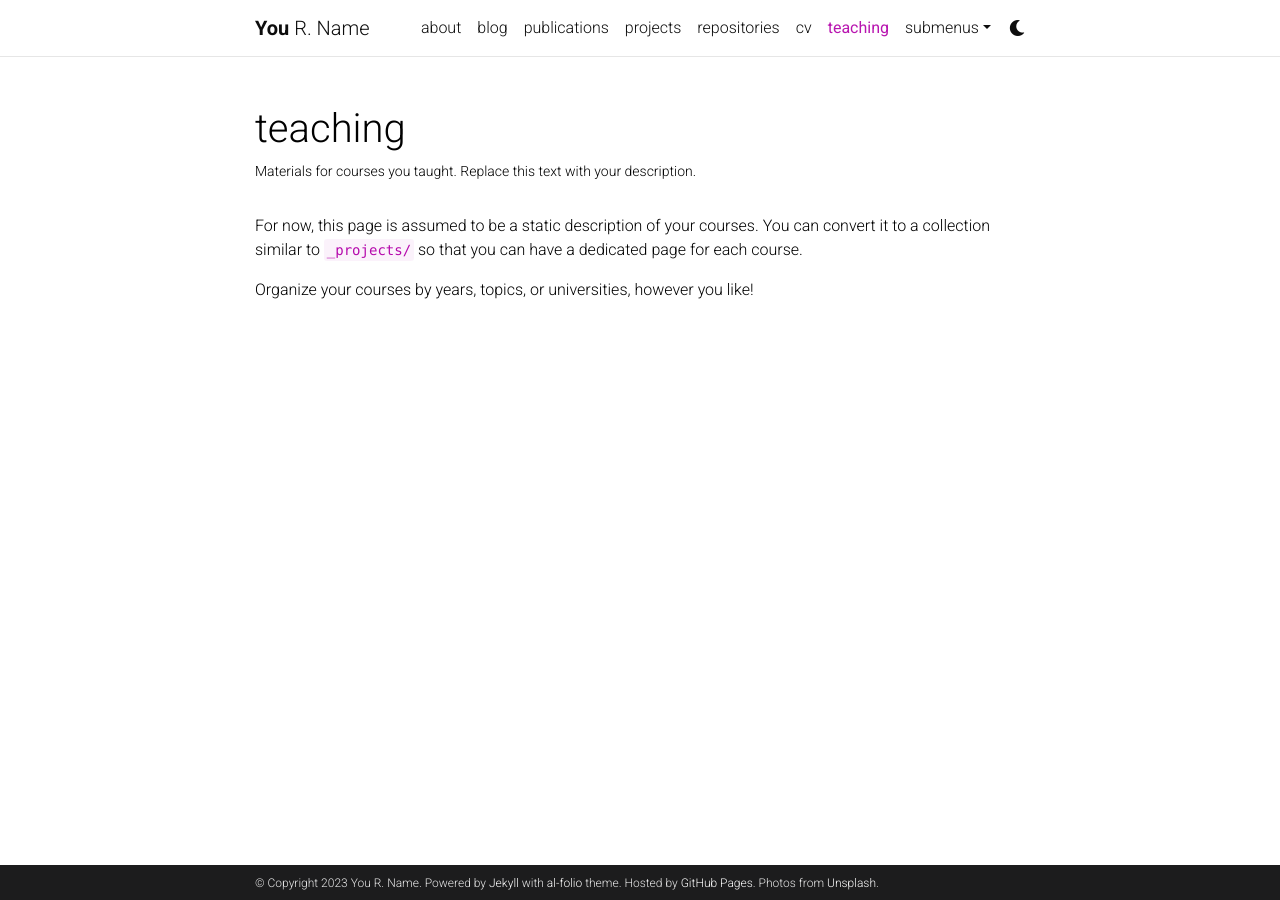
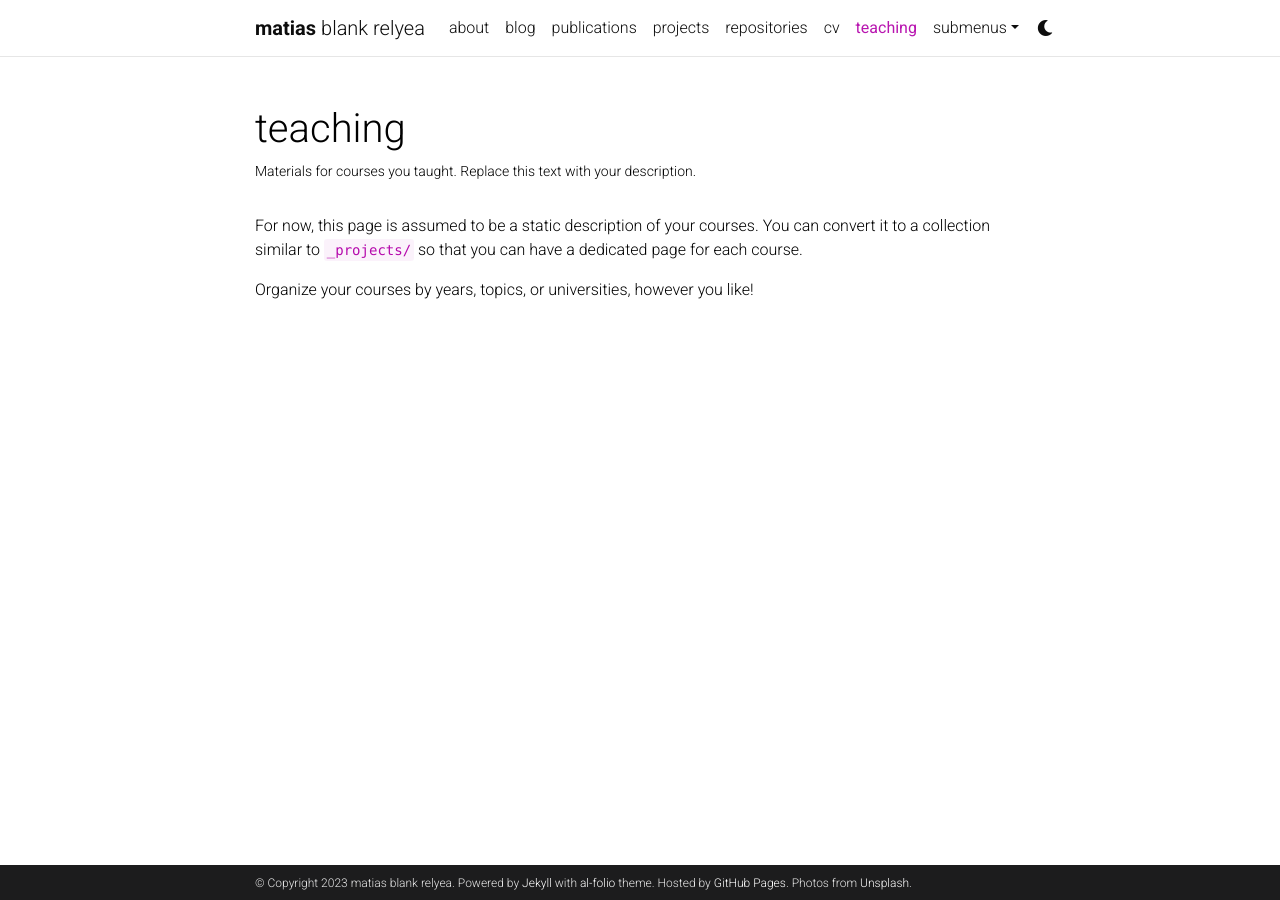
Before and after one commit to Quadcryo/quadcryo, a Jekyll site: the page built from _pages/teaching.md, in a window 1280 px wide. Built offline with Jekyll 4.4.1, drawn with Linux system fonts in a browser that asks for light colours; comment, search, counter and statistics services are not loaded; a style sheet for code colours, icons or effects is not loaded.

Commit message:
Update _config.yml

```diff
--- a/_config.yml
+++ b/_config.yml
@@ -2,11 +2,11 @@
 # Site settings
 # -----------------------------------------------------------------------------
 
-title: blank # the website title (if blank, full name will be used instead)
-first_name: You
-middle_name: R.
-last_name: Name
-email: you@example.com
+title: blank
+first_name: matias
+middle_name: blank
+last_name: relyea
+email: heyanlong@gmail.com
 description: > # the ">" symbol means to ignore newlines until "footer_text:"
   A simple, whitespace theme for academics. Based on [*folio](https://github.com/bogoli/-folio) design.
 footer_text: >
@@ -18,8 +18,8 @@
 lang: en # the language of your site (for example: en, fr, cn, ru, etc.)
 icon: ⚛️  # the emoji used as the favicon (alternatively, provide image name in /assets/img/)
 
-url: https://alshedivat.github.io # the base hostname & protocol for your site
-baseurl: /al-folio # the subpath of your site, e.g. /blog/
+url: https://quadcryo.github.io
+baseurl: /al-folio
 last_updated: false # set to true if you want to display last updated in the footer
 impressum_path:  # set to path to include impressum link in the footer, use the same path as permalink in a page, helps to conform with EU GDPR
 
```
